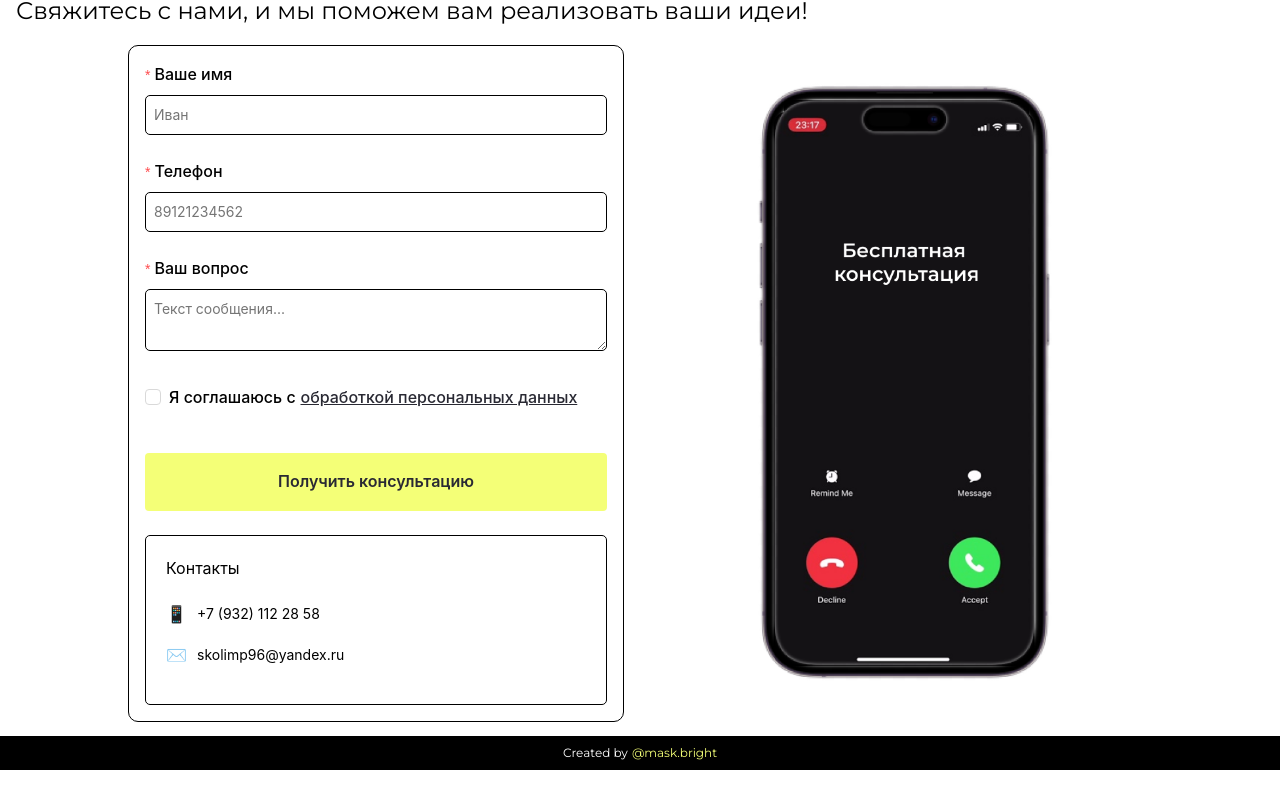
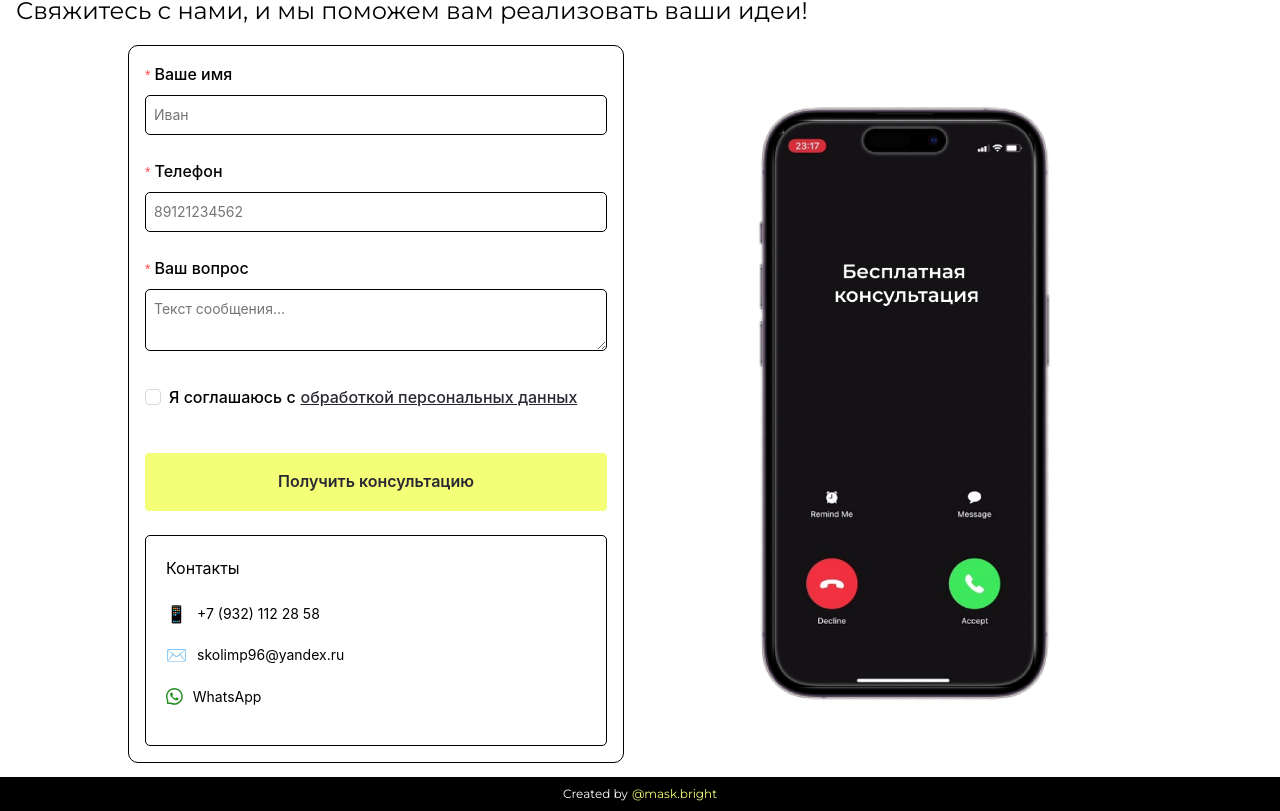
Before and after one commit to grigoryblack/sk_olimp_new, a React (Vite) app: page / in a window 1280 px wide. Shown: the part 5367-6178 px from the top of the page. Before the commit the page ends 6137 px from the top, so only its background shows below. Built offline with nearby package versions, Linux system fonts and the light colour scheme.

Commit message:
Добавил whatsapp

```diff
--- a/src/shared/ui/Contacts/Contacts.module.scss
+++ b/src/shared/ui/Contacts/Contacts.module.scss
@@ -31,6 +31,7 @@
 
 .icon {
   font-size: 1.2em;
+  color: forestgreen;
 }
 
 .link {
--- a/src/shared/ui/Contacts/index.tsx
+++ b/src/shared/ui/Contacts/index.tsx
@@ -1,5 +1,6 @@
 import styles from './Contacts.module.scss';
 import { message } from 'antd';
+import { WhatsAppOutlined } from '@ant-design/icons';
 
 const ContactsBlock = () => {
   const [messageApi, contextHolder] = message.useMessage();
@@ -14,6 +15,11 @@ const ContactsBlock = () => {
       type: 'email',
       value: 'skolimp96@yandex.ru',
       href: 'mailto:skolimp96@yandex.ru',
+    },
+    {
+      type: 'whatsapp',
+      value: 'WhatsApp',
+      href: 'whatsapp://send?phone=79126207939',
     },
   ];
 
@@ -65,9 +71,11 @@ const ContactsBlock = () => {
               </div>
             )}
 
-            {contact.type === 'address' && (
+            {contact.type === 'whatsapp' && (
               <div className={styles.contact}>
-                <span className={styles.icon}>📍</span>
+                <span className={styles.icon}>
+                  <WhatsAppOutlined />
+                </span>
                 <a
                   href={contact.href}
                   target="_blank"
```
